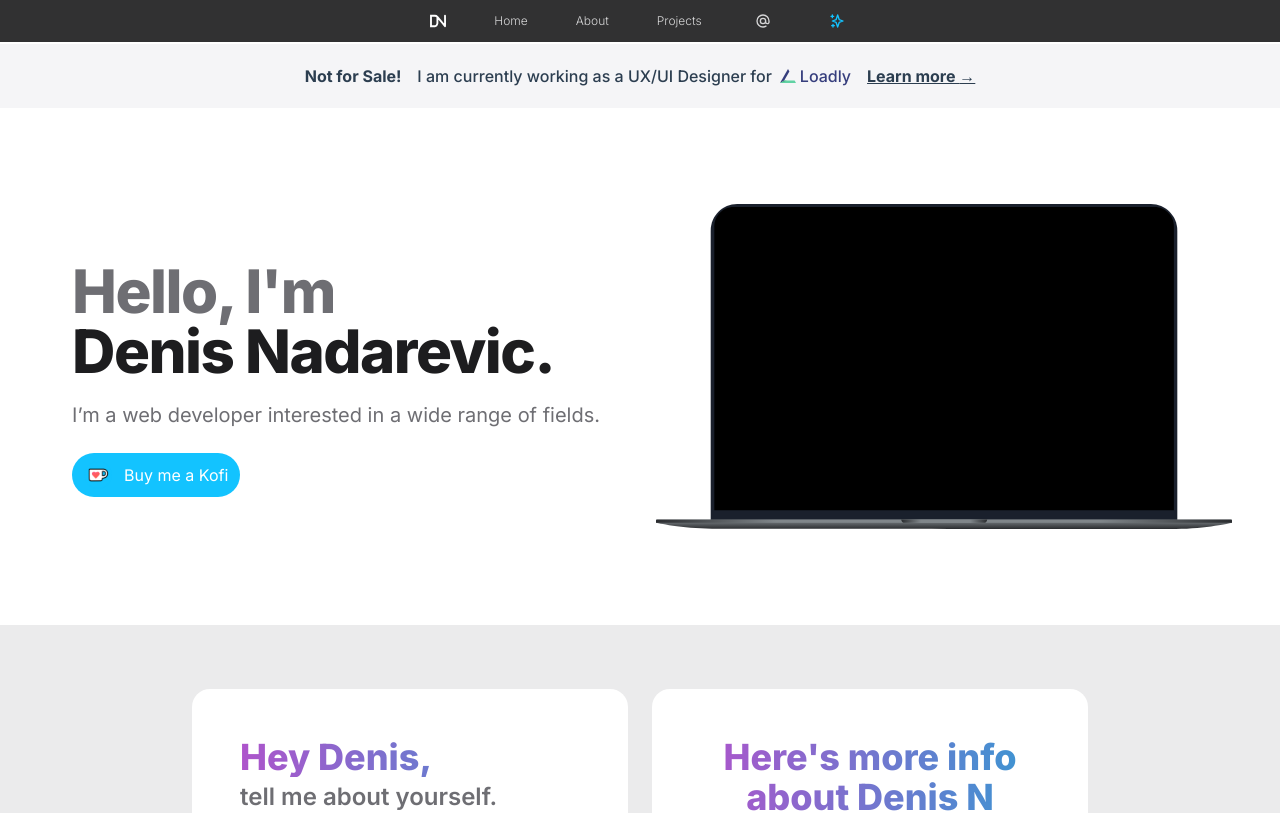
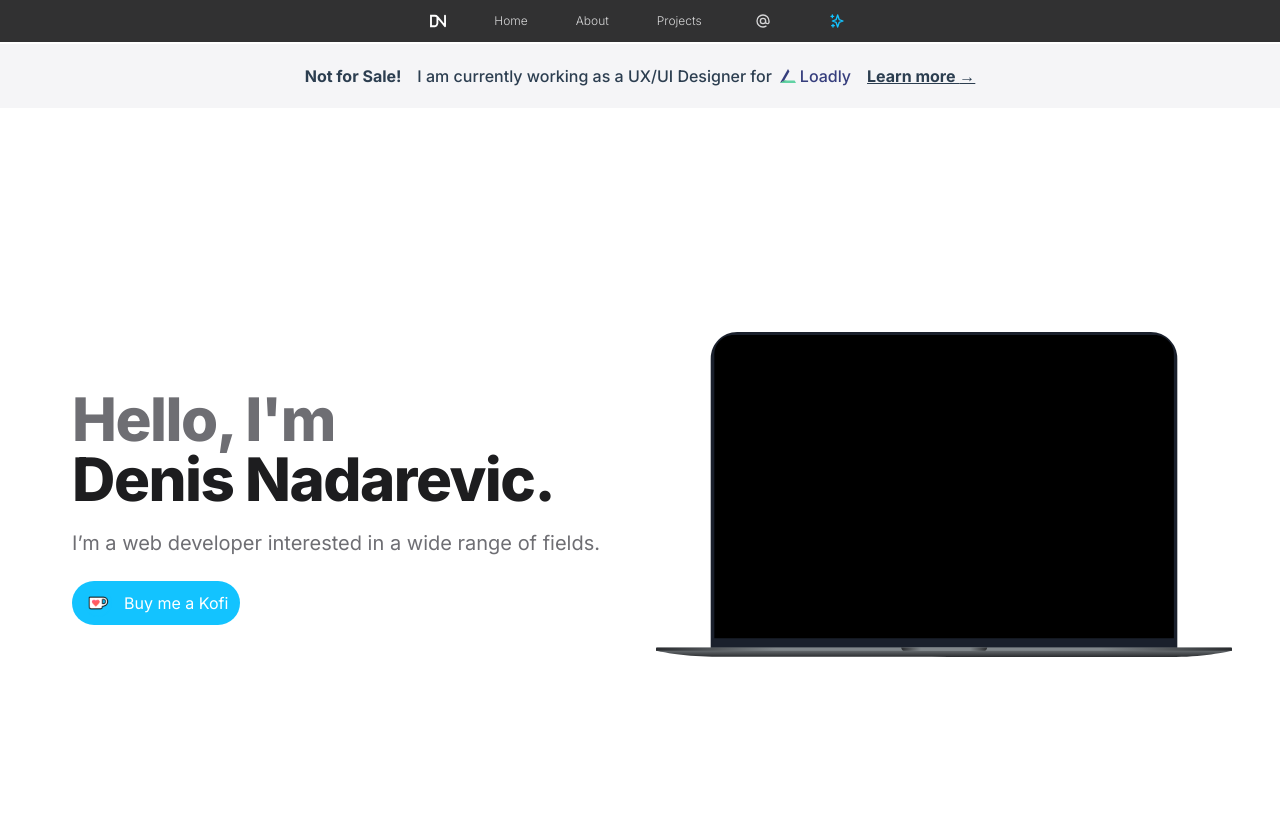
Before and after one commit to nadarevd/nadarevic.tech, a Vue app: page / in a window 1280 px wide. Shown: the top 813 px of the page. Built offline with nearby package versions, Linux system fonts and the light colour scheme.

Commit message:
padding and animation added

```diff
--- a/src/App.vue
+++ b/src/App.vue
@@ -5,7 +5,7 @@
   <div class="bg-[#ebebec]"><AboutSection class="relative w-full" v-motion-slide-bottom></AboutSection></div>
   <div class="bg-[#F5F5F5]"><Projects v-motion :initial="{opacity: 0,y: 100,}" :visible="{opacity: 1,y: 0, transition: { duration: 700 } }" ></Projects></div>
   <div class="bg-[#F5F5F5]"><Hobbies v-motion :initial="{opacity: 0,y: 100,}" :visible="{opacity: 1,y: 0, transition: { duration: 700 } }" ></Hobbies></div>
-  <Footer></Footer>
+  <Footer v-motion :initial="{opacity: 0,y: 100,}" :visible="{opacity: 1,y: 0, transition: { duration: 700 } }"></Footer>
 </template>
 
 <script>
--- a/src/components/HeroSection.vue
+++ b/src/components/HeroSection.vue
@@ -1,5 +1,5 @@
 <template>
-    <div class="max-w-7xl mx-auto  relative w-full py-24">
+    <div class="max-w-7xl mx-auto  relative w-full py-56 ">
         <div class="max-w-7xl mx-auto px-12">
             <main class="">
               <div class="mx-auto max-w-7xl">
```
